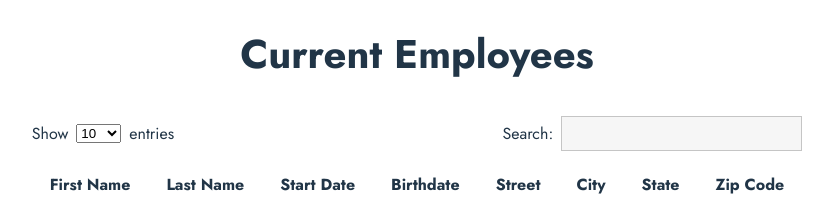
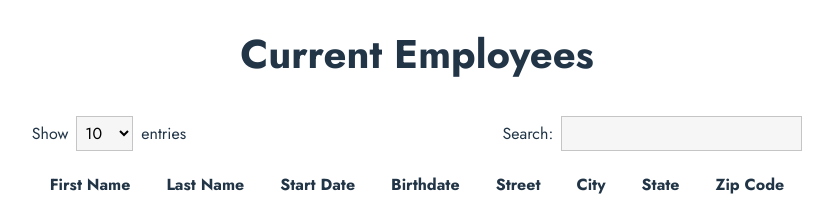
Before and after one commit to ask0ldd/P14-JQuery2ReactPluginsConversion, a React (Vite) app: page /employee-list in a window 1280 px wide. Shown: the top 204 px of the page, without its empty margins (223-1056 px from the left). Built offline with nearby package versions, Linux system fonts and the light colour scheme.

Commit message:
datastable splitted into subcomponents

```diff
--- a/src/App.css
+++ b/src/App.css
@@ -35,6 +35,8 @@ a {
   height: 32px;
   font-family: "Jost", sans-serif;
   font-size: 1rem;
+  background: linear-gradient(to bottom, #fff 0%, #dcdcdc 100%);
+  border: 1px solid #979797;
 }
 
 label.defaultSpacing {
--- /dev/null
+++ b/src/components/DatasTable/DatasTable.tsx
@@ -0,0 +1,23 @@
+import Table from './Table'
+import NDisplayedSelect from './NDisplayedSelect'
+import SearchModule from './SearchModule'
+import Pagination from './Pagination'
+import NEntries from './NEntries'
+
+function DatasTable(){
+    return(
+        <>
+            <div id="entriesNSearchContainer">
+                <NDisplayedSelect/>
+                <SearchModule/>
+            </div>
+            <Table/>
+            <div id="infosNPaginationContainer">
+                <NEntries/>
+                <Pagination/>
+            </div>
+        </>
+    )
+}
+
+export default DatasTable
--- a/src/components/DatasTable/NDisplayedSelect.tsx
+++ b/src/components/DatasTable/NDisplayedSelect.tsx
@@ -1,3 +1,5 @@
+import '../../style/table/NDisplayedSelect.css'
+
 function NDisplayedSelect() {
 
     const NDisplayedOptions = ['10', '25', '50', '100']
--- /dev/null
+++ b/src/components/DatasTable/NEntries.tsx
@@ -0,0 +1,7 @@
+function NEntries(){
+    return(
+        <div id="infosContainer">Showing 1 to 2 of 2 entries</div>
+    )
+}
+
+export default NEntries
--- a/src/components/DatasTable/Pagination.tsx
+++ b/src/components/DatasTable/Pagination.tsx
@@ -1,3 +1,5 @@
+import '../../style/table/Pagination.css'
+
 function Pagination() {
 
     return (
--- a/src/components/DatasTable/SearchModule.tsx
+++ b/src/components/DatasTable/SearchModule.tsx
@@ -1,3 +1,5 @@
+import '../../style/table/SearchModule.css'
+
 function SearchModule() {
 
     return (
--- a/src/pages/CurrentEmployees.tsx
+++ b/src/pages/CurrentEmployees.tsx
@@ -1,24 +1,13 @@
 import '../App.css'
+import DatasTable from '../components/DatasTable/DatasTable'
 import '../style/CurrentEmployees.css'
-import Table from '../components/DatasTable/Table'
-import NDisplayedSelect from '../components/DatasTable/NDisplayedSelect'
-import SearchModule from '../components/DatasTable/SearchModule'
-import Pagination from '../components/DatasTable/Pagination'
 
 function CurrentEmployees() {
 
   return (
     <main className='mainCE'>
       <h1>Current Employees</h1>
-      <div id="entriesNSearchContainer">
-        <NDisplayedSelect/>
-        <SearchModule/>
-      </div>
-      <Table/>
-      <div id="infosNPaginationContainer">
-        <div id="infosContainer">Showing 1 to 2 of 2 entries</div>
-        <Pagination/>
-      </div>
+      <DatasTable/>
     </main>
   )
 }
--- a/src/style/CurrentEmployees.css
+++ b/src/style/CurrentEmployees.css
@@ -34,24 +34,6 @@ td {
   justify-content: space-between;
 }
 
-#entriesContainer {
-  display: flex;
-  align-items: center;
-  column-gap: 0.5rem;
-}
-
-#searchContainer {
-  display: flex;
-  align-items: center;
-  column-gap: 0.5rem;
-}
-
-#searchContainer label {
-  display: flex;
-  height: 100%;
-  align-items: center;
-}
-
 .mainCE input[type="text"] {
   border: 1px solid #c5c5c5;
   background: #f6f6f6;
@@ -61,29 +43,6 @@ td {
   font-size: 1em;
 }
 
-#paginationContainer {
-  display: flex;
-  flex-direction: row;
-  column-gap: 1rem;
-  align-items: center;
-}
-
-#paginationContainer span {
-  display: flex;
-  height: 100%;
-  align-items: center;
-}
-
-.paginationActivePage {
-  background: linear-gradient(to bottom, #fff 0%, #dcdcdc 100%);
-  display: flex;
-  justify-content: center;
-  align-items: center;
-  border: 1px solid #979797;
-  padding: 0.5em 1em;
-  cursor: pointer;
-}
-
 #infosContainer {
   display: flex;
   align-items: center;
--- /dev/null
+++ b/src/style/table/NDisplayedSelect.css
@@ -0,0 +1,14 @@
+#entriesContainer {
+  display: flex;
+  align-items: center;
+  column-gap: 0.5rem;
+}
+
+#entriesContainer select {
+  height: 35.2px;
+  padding: 0 0.25rem 0;
+  background: #f6f6f6;
+  border: 1px solid #c5c5c5;
+  font-family: "Jost", sans-serif;
+  font-size: 1rem;
+}
--- /dev/null
+++ b/src/style/table/Pagination.css
@@ -0,0 +1,22 @@
+#paginationContainer {
+  display: flex;
+  flex-direction: row;
+  column-gap: 1rem;
+  align-items: center;
+}
+
+#paginationContainer span {
+  display: flex;
+  height: 100%;
+  align-items: center;
+}
+
+.paginationActivePage {
+  background: linear-gradient(to bottom, #fff 0%, #dcdcdc 100%);
+  display: flex;
+  justify-content: center;
+  align-items: center;
+  border: 1px solid #979797;
+  padding: 0.5em 1em;
+  cursor: pointer;
+}
--- /dev/null
+++ b/src/style/table/SearchModule.css
@@ -0,0 +1,11 @@
+#searchContainer {
+  display: flex;
+  align-items: center;
+  column-gap: 0.5rem;
+}
+
+#searchContainer label {
+  display: flex;
+  height: 100%;
+  align-items: center;
+}
```
